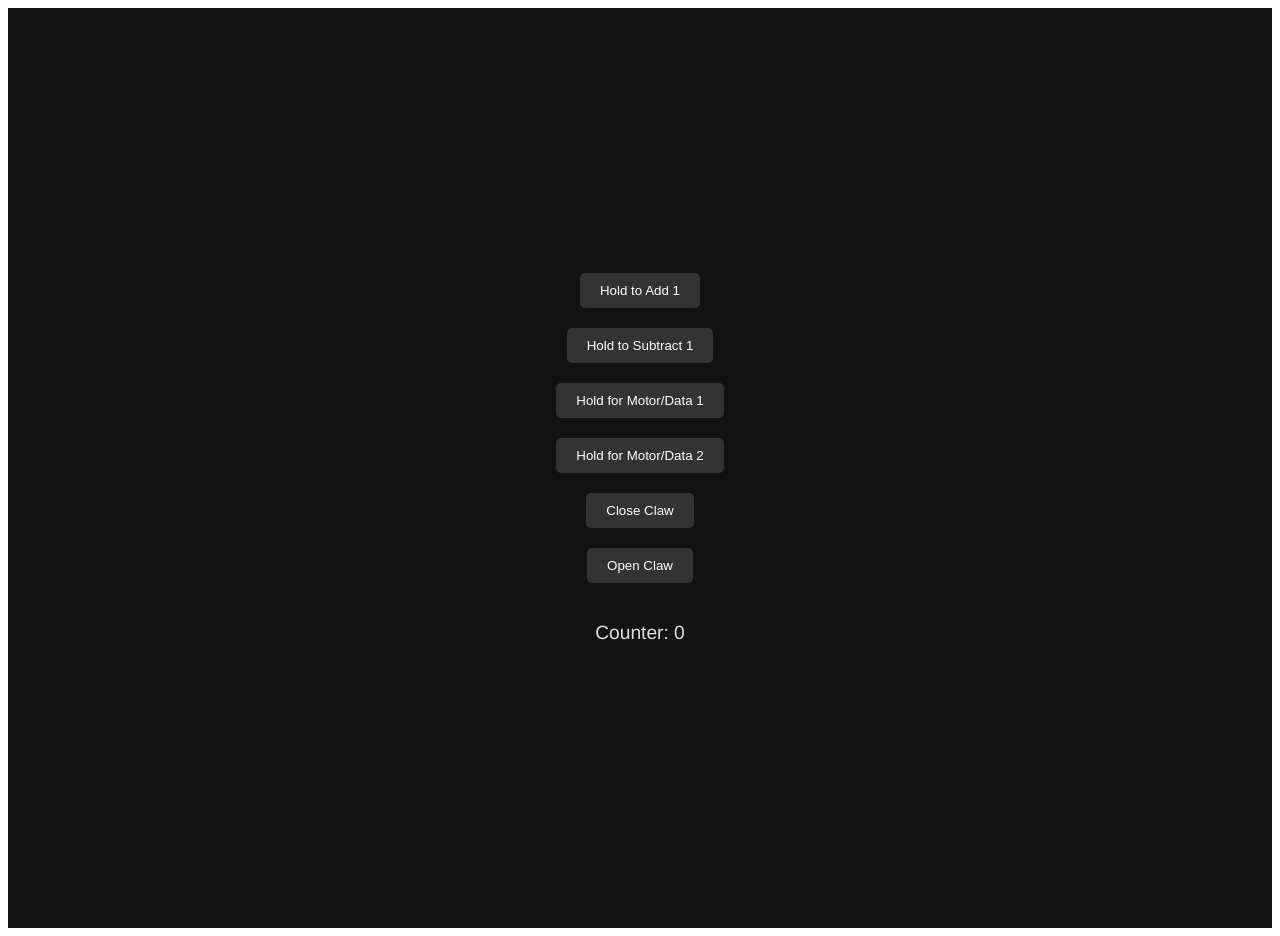
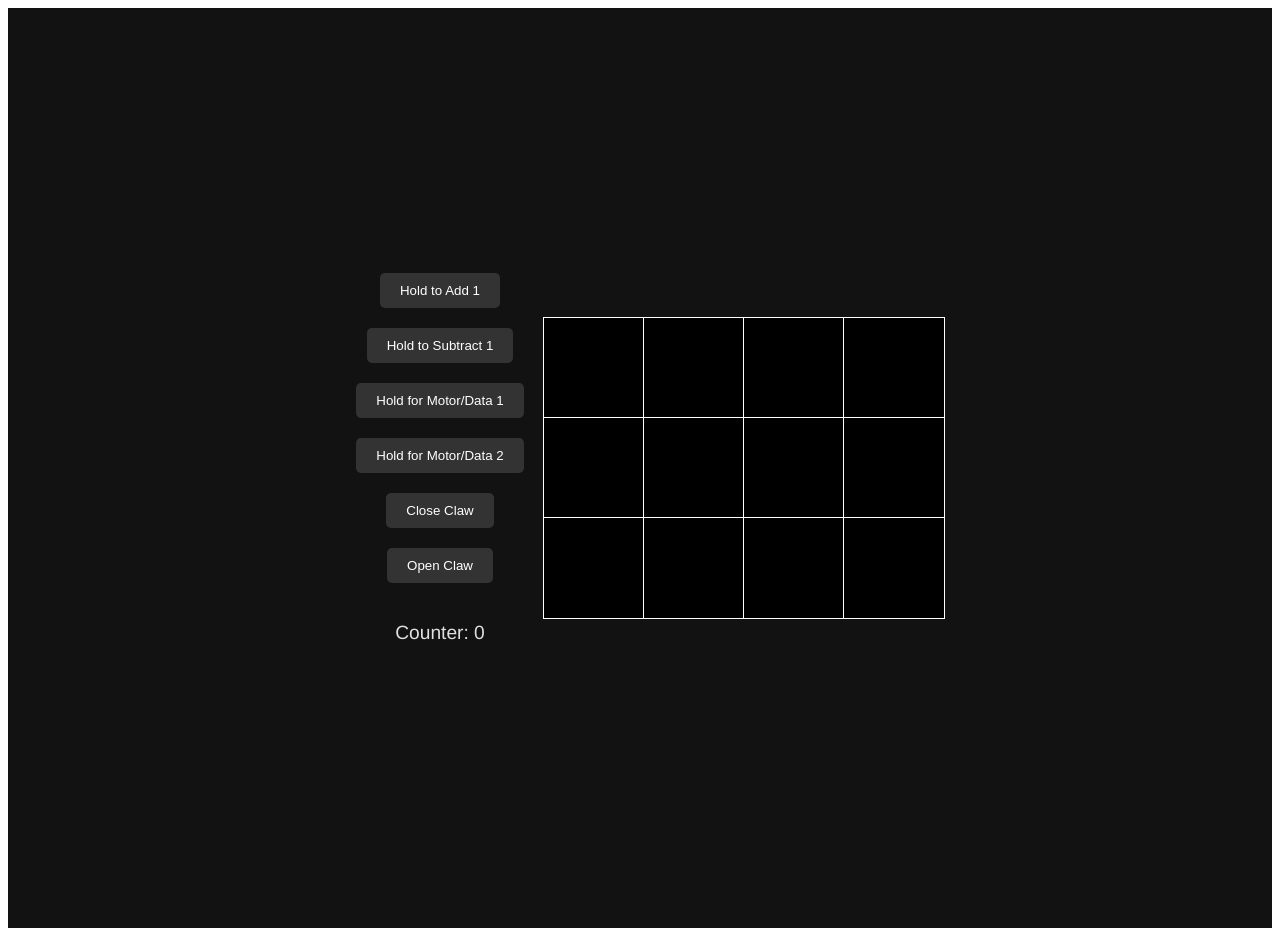
Before and after one commit to abbindustrigymnasium/nskeprojekt-abbvikram-claw-machine, a Vue app: page / in a window 1280 px wide. Built offline with nearby package versions, Linux system fonts and the light colour scheme.

Commit message:
Klickbar grid som skickar kordinater till firebase

```diff
--- a/src/App.vue
+++ b/src/App.vue
@@ -1,16 +1,19 @@
 <template>
   <div id="app">
     <SendData />
+    <GridComponent/>
   </div>
 </template>
 
 <script>
 import SendData from './components/SendData.vue'
+import GridComponent from './components/GridComponent.vue'
 
 export default {
   name: 'App',
   components: {
-    SendData
+    SendData,
+    GridComponent
   }
 }
 </script>
--- /dev/null
+++ b/src/components/GridComponent.vue
@@ -0,0 +1,84 @@
+<template>
+    <div class="grid">
+      <div v-for="row in 3" :key="row" class="row">
+        <div
+          v-for="col in 4"
+          :key="`${row}-${col}`"
+          :class="['square', { 'lit-up': isLitUp(`${row}-${col}`) }]"
+          @click="lightUpSquare(`${row}-${col}`)"
+        ></div>
+      </div>
+    </div>
+  </template>
+
+  <script>
+  import { db, set, ref } from '@/components/firebase'; // Adjust the path to your Firebase configuration
+
+  export default {
+    data() {
+      return {
+        litSquares: {}, // Object to track lit-up state with timeouts
+      };
+    },
+    methods: {
+      lightUpSquare(squareId) {
+        // Light up the square
+        this.$set(this.litSquares, squareId, true);
+
+        // Extract the row and column from squareId
+        const [row, col] = squareId.split('-').map(Number);
+
+        // Adjust Y to correct the inversion
+        const totalRows = 3;
+        const adjustedRow = totalRows + 1 - row;
+
+        // Send the row and column as X and Y to Firebase, correctly mapping Y
+        set(ref(db, 'clickedSquares'), {
+          X: col,
+          Y: adjustedRow,
+        });
+
+        // Set a timeout to un-light it after 1 second
+        setTimeout(() => {
+          this.$delete(this.litSquares, squareId);
+        }, 1000); // 1000 milliseconds = 1 second
+      },
+      isLitUp(squareId) {
+        return !!this.litSquares[squareId];
+      },
+    },
+  };
+  </script>
+
+  <style>
+  .grid {
+    display: flex;
+    flex-direction: column;
+    user-select: none;
+  }
+  .row {
+    display: flex;
+  }
+  .square {
+    width: 100px;
+    height: 100px;
+    border: 1px solid #ffffff;
+    margin: -1px;
+    cursor: pointer;
+    background-color: #000; /* Default background color */
+    transition: background-color 1s ease-out; /* Smooth transition for fading effect */
+  }
+  .lit-up {
+    background-color: #fff; /* White color when lit up */
+    animation: fadeAway 1s ease-out forwards; /* Animation to fade away */
+  }
+
+  @keyframes fadeAway {
+    from {
+      background-color: #fff;
+    }
+    to {
+      background-color: #000;
+    }
+  }
+  </style>
```
